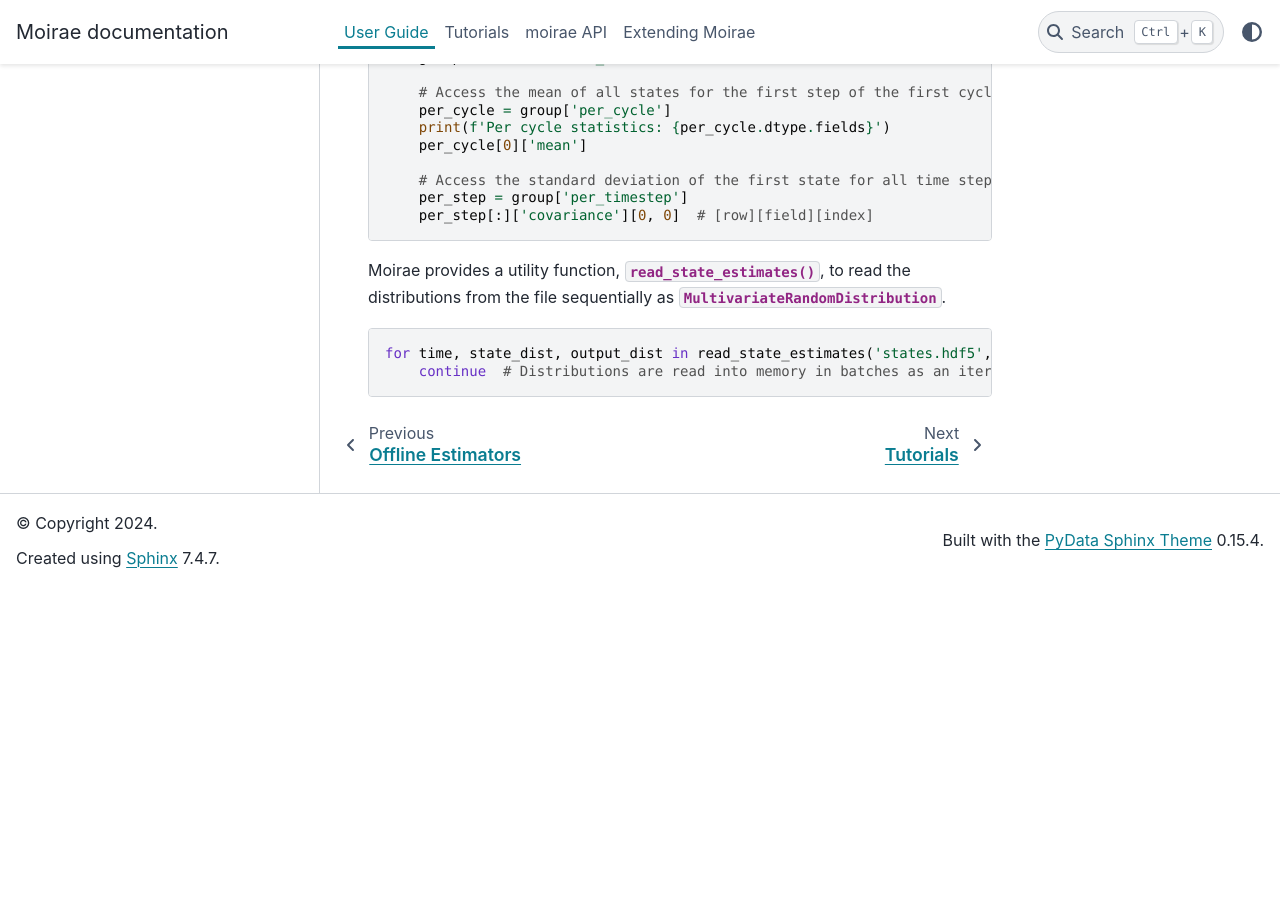
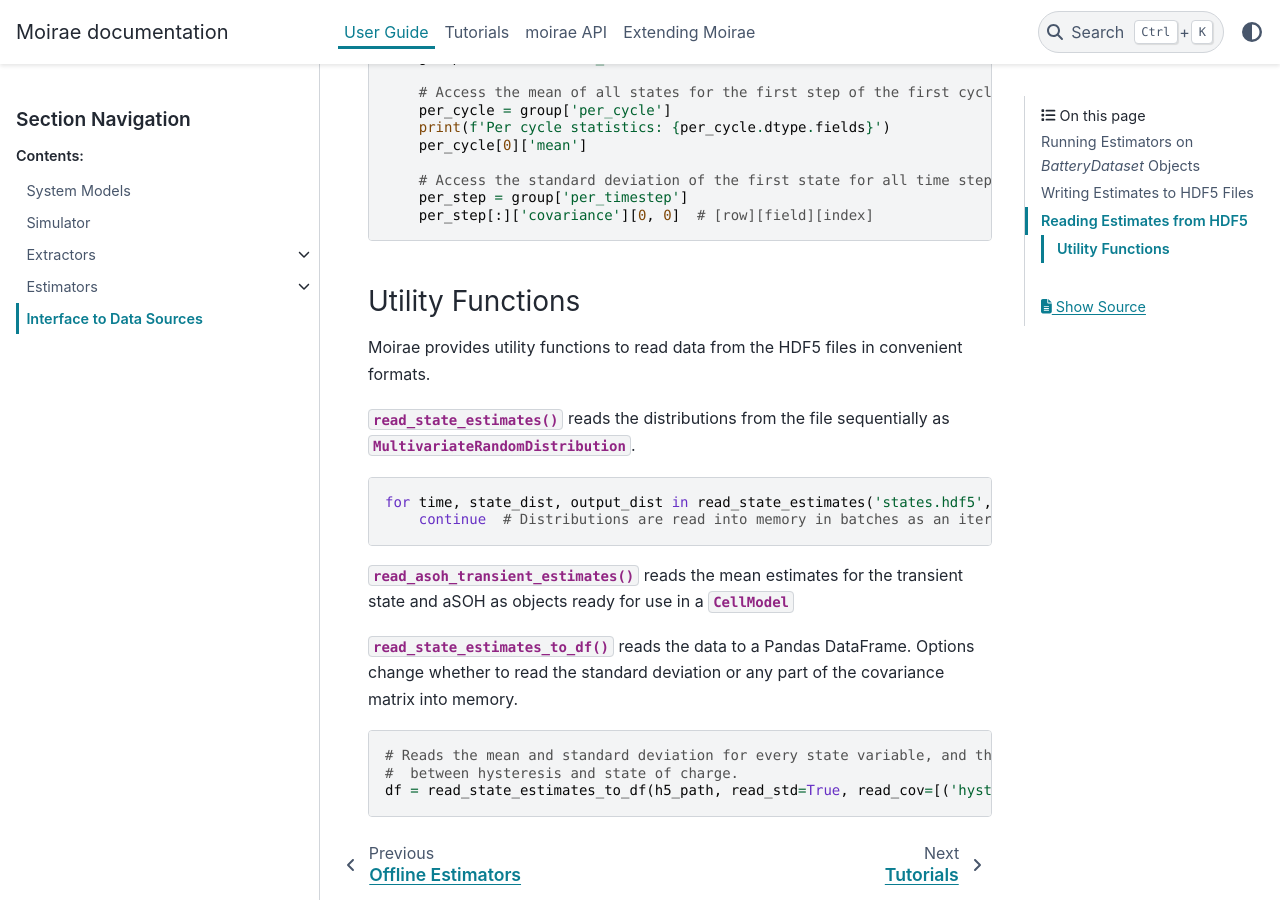
Before and after one commit to ROVI-org/auto-soh, a Sphinx documentation site: the page built from docs/toolkit.rst, in a window 1280 px wide and 900 px high, scrolled down 2894 px. Built offline with Sphinx 7.4.7 and the PyData theme 0.15.4, drawn with Linux system fonts in a browser that asks for light colours; before the commit the page ends 3481 px from its top, so only the background shows below that.

Commit message:
Add a function for reading from HDF5 to pandas

```diff
--- a/docs/toolkit.rst
+++ b/docs/toolkit.rst
@@ -127,10 +127,27 @@
         per_step = group['per_timestep']
         per_step[:]['covariance'][0, 0]  # [row][field][index]
 
-Moirae provides a utility function, :meth:`~moirae.interface.hdf5.read_state_estimates`, to read the
+Utility Functions
++++++++++++++++++
+
+Moirae provides utility functions to read data from the HDF5 files in convenient formats.
+
+:meth:`~moirae.interface.hdf5.read_state_estimates` reads the
 distributions from the file sequentially as :class:`~moirae.estimators.online.filters.distributions.MultivariateRandomDistribution`.
 
 .. code-block:: python
 
     for time, state_dist, output_dist in read_state_estimates('states.hdf5', per_timestep=True):
         continue  # Distributions are read into memory in batches as an iterator
+
+:meth:`~moirae.interface.hdf5.read_asoh_transient_estimates` reads the mean estimates for
+the transient state and aSOH as objects ready for use in a :class:`~moirae.model.base.CellModel`
+
+:meth:`~moirae.interface.hdf5.read_state_estimates_to_df` reads the data to a Pandas DataFrame.
+Options change whether to read the standard deviation or any part of the covariance matrix into memory.
+
+.. code-block:: python
+
+    # Reads the mean and standard deviation for every state variable, and the covariance
+    #  between hysteresis and state of charge.
+    df = read_state_estimates_to_df(h5_path, read_std=True, read_cov=[('hyst', 'soc')])
```
Also changed, not shown: 2 other files.
